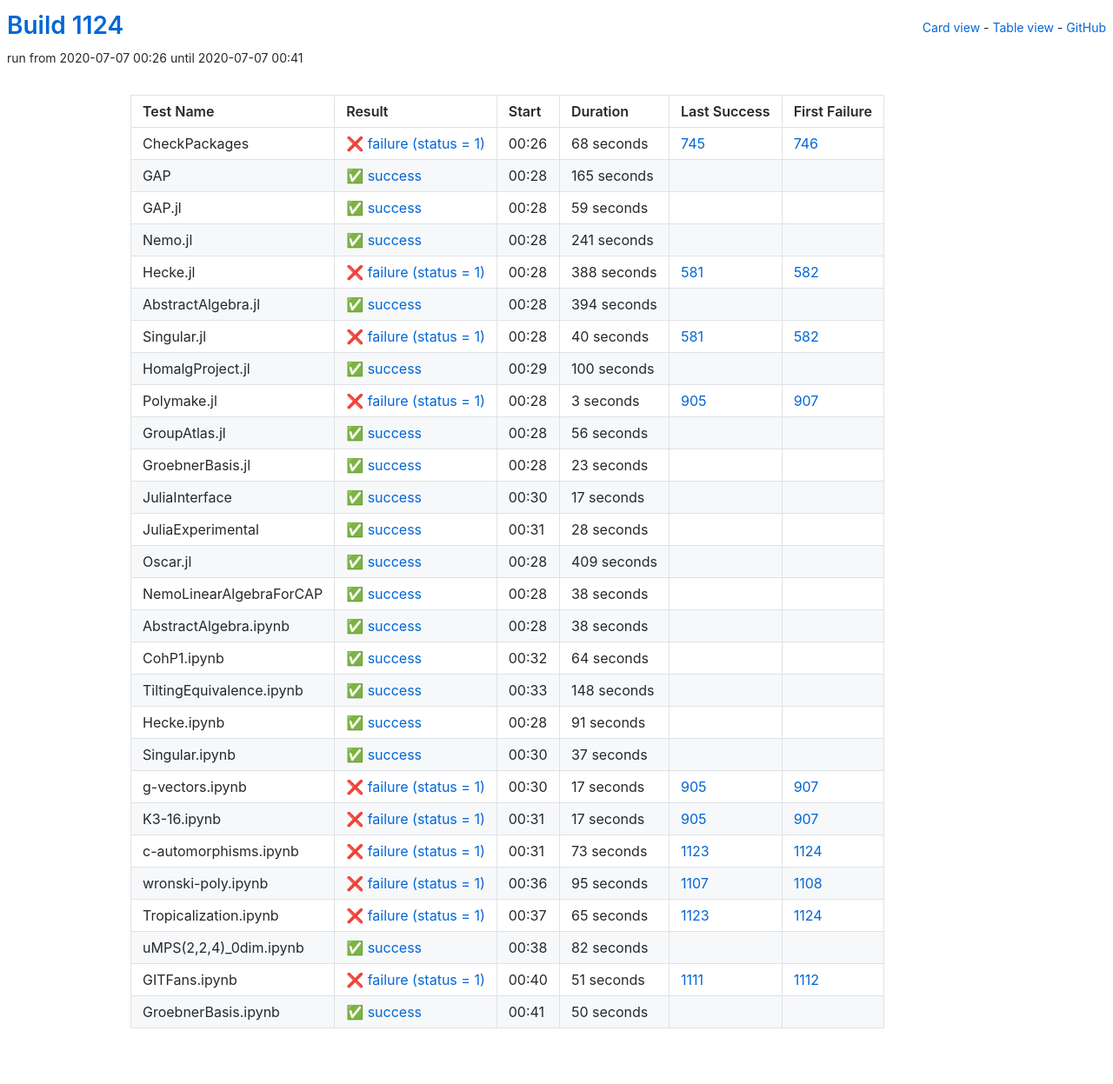
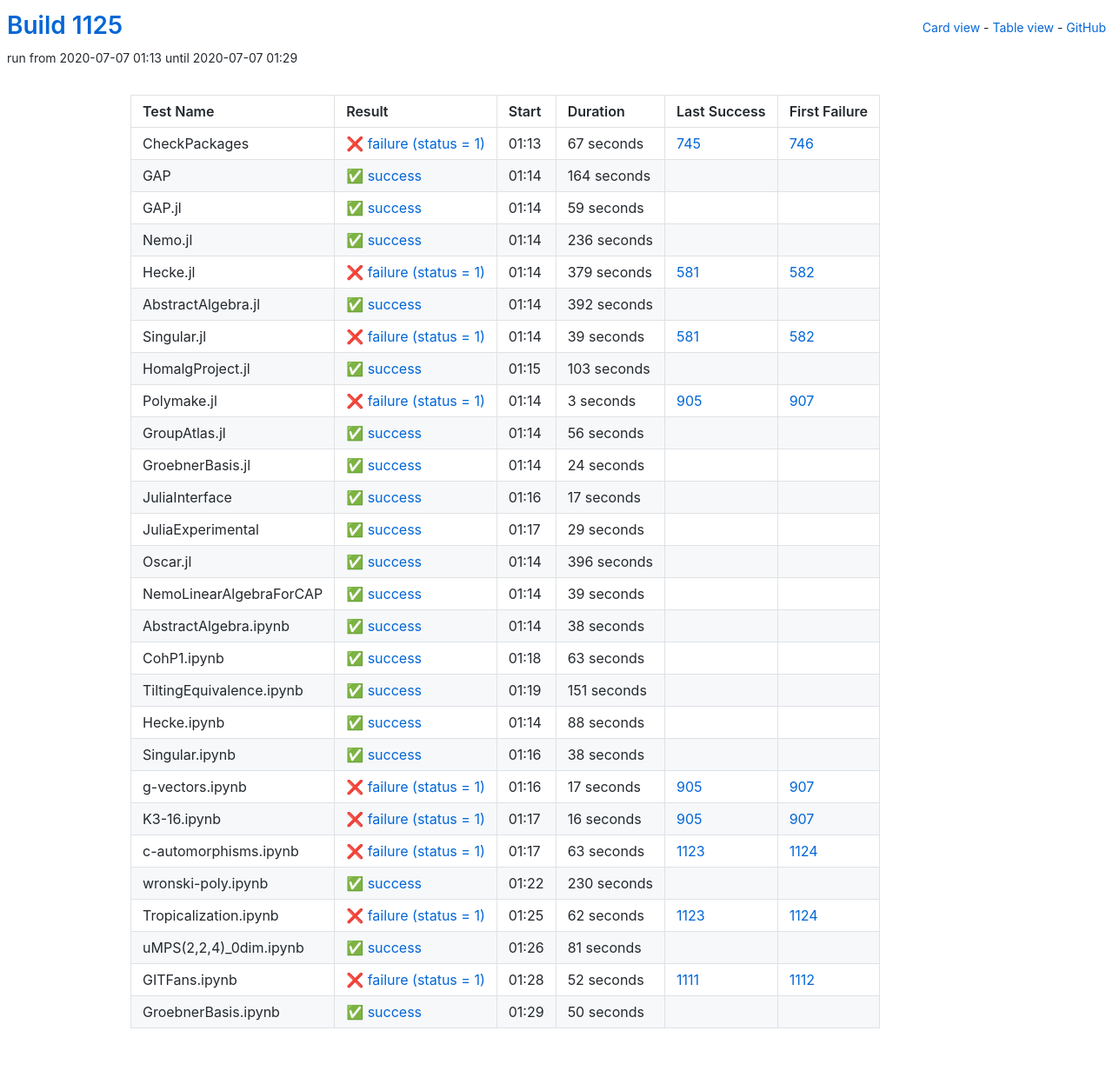
Before and after one commit to oscar-system/oscar-ci-status-1.4, a Jekyll site: the page built from table.html, in a window 1280 px wide. Shown: the whole page at 87% size. Built offline with Jekyll 4.4.1, drawn with Linux system fonts in a browser that asks for light colours.

Commit message:
Build #1125

```diff
--- a/_data/ci.yml
+++ b/_data/ci.yml
@@ -1,6 +1,6 @@
 ---
-build: 1124
-build_url: https://oscarci.mathematik.uni-kl.de/job/oscar-julia-1.4/1124/
+build: 1125
+build_url: https://oscarci.mathematik.uni-kl.de/job/oscar-julia-1.4/1125/
 job: oscar-julia-1.4
 organization: oscar-system
 repo: oscar-ci-status-1.4
@@ -8,32 +8,32 @@ repourl: https://github.com/oscar-system/oscar-ci-status-1.4
 tests:
 - name: CheckPackages
   id: checkpackages
-  log: https://oscarci.mathematik.uni-kl.de/job/oscar-julia-1.4/1124/artifact/logs/build-1124/CheckPackages.log
-  start: 2020-07-07 00:26
+  log: https://oscarci.mathematik.uni-kl.de/job/oscar-julia-1.4/1125/artifact/logs/build-1125/CheckPackages.log
+  start: 2020-07-07 01:13
   success: false
   exitcode: 1
   status: failure
-  duration: 68
+  duration: 67
   last_success: 745
   last_success_url: https://oscarci.mathematik.uni-kl.de/job/oscar-julia-1.4/745/
   first_failure: 746
   first_failure_url: https://oscarci.mathematik.uni-kl.de/job/oscar-julia-1.4/746/
 - name: GAP
   id: gap
-  log: https://oscarci.mathematik.uni-kl.de/job/oscar-julia-1.4/1124/artifact/logs/build-1124/GAP.log
-  start: 2020-07-07 00:28
+  log: https://oscarci.mathematik.uni-kl.de/job/oscar-julia-1.4/1125/artifact/logs/build-1125/GAP.log
+  start: 2020-07-07 01:14
   success: true
   exitcode: 0
   status: success
-  duration: 165
+  duration: 164
   last_success: false
   last_success_url:
   first_failure: false
   first_failure_url:
 - name: GAP.jl
   id: gap-jl
-  log: https://oscarci.mathematik.uni-kl.de/job/oscar-julia-1.4/1124/artifact/logs/build-1124/GAP.jl.log
-  start: 2020-07-07 00:28
+  log: https://oscarci.mathematik.uni-kl.de/job/oscar-julia-1.4/1125/artifact/logs/build-1125/GAP.jl.log
+  start: 2020-07-07 01:14
   success: true
   exitcode: 0
   status: success
@@ -44,68 +44,68 @@ tests:
   first_failure_url:
 - name: Nemo.jl
   id: nemo-jl
-  log: https://oscarci.mathematik.uni-kl.de/job/oscar-julia-1.4/1124/artifact/logs/build-1124/Nemo.jl.log
-  start: 2020-07-07 00:28
+  log: https://oscarci.mathematik.uni-kl.de/job/oscar-julia-1.4/1125/artifact/logs/build-1125/Nemo.jl.log
+  start: 2020-07-07 01:14
   success: true
   exitcode: 0
   status: success
-  duration: 241
+  duration: 236
   last_success: false
   last_success_url:
   first_failure: false
   first_failure_url:
 - name: Hecke.jl
   id: hecke-jl
-  log: https://oscarci.mathematik.uni-kl.de/job/oscar-julia-1.4/1124/artifact/logs/build-1124/Hecke.jl.log
-  start: 2020-07-07 00:28
+  log: https://oscarci.mathematik.uni-kl.de/job/oscar-julia-1.4/1125/artifact/logs/build-1125/Hecke.jl.log
+  start: 2020-07-07 01:14
   success: false
   exitcode: 1
   status: failure
-  duration: 388
+  duration: 379
   last_success: 581
   last_success_url: https://oscarci.mathematik.uni-kl.de/job/oscar-julia-1.4/581/
   first_failure: 582
   first_failure_url: https://oscarci.mathematik.uni-kl.de/job/oscar-julia-1.4/582/
 - name: AbstractAlgebra.jl
   id: abstractalgebra-jl
-  log: https://oscarci.mathematik.uni-kl.de/job/oscar-julia-1.4/1124/artifact/logs/build-1124/AbstractAlgebra.jl.log
-  start: 2020-07-07 00:28
+  log: https://oscarci.mathematik.uni-kl.de/job/oscar-julia-1.4/1125/artifact/logs/build-1125/AbstractAlgebra.jl.log
+  start: 2020-07-07 01:14
   success: true
   exitcode: 0
   status: success
-  duration: 394
+  duration: 392
   last_success: false
   last_success_url:
   first_failure: false
   first_failure_url:
 - name: Singular.jl
   id: singular-jl
-  log: https://oscarci.mathematik.uni-kl.de/job/oscar-julia-1.4/1124/artifact/logs/build-1124/Singular.jl.log
-  start: 2020-07-07 00:28
+  log: https://oscarci.mathematik.uni-kl.de/job/oscar-julia-1.4/1125/artifact/logs/build-1125/Singular.jl.log
+  start: 2020-07-07 01:14
   success: false
   exitcode: 1
   status: failure
-  duration: 40
+  duration: 39
   last_success: 581
   last_success_url: https://oscarci.mathematik.uni-kl.de/job/oscar-julia-1.4/581/
   first_failure: 582
   first_failure_url: https://oscarci.mathematik.uni-kl.de/job/oscar-julia-1.4/582/
 - name: HomalgProject.jl
   id: homalgproject-jl
-  log: https://oscarci.mathematik.uni-kl.de/job/oscar-julia-1.4/1124/artifact/logs/build-1124/HomalgProject.jl.log
-  start: 2020-07-07 00:29
+  log: https://oscarci.mathematik.uni-kl.de/job/oscar-julia-1.4/1125/artifact/logs/build-1125/HomalgProject.jl.log
+  start: 2020-07-07 01:15
   success: true
   exitcode: 0
   status: success
-  duration: 100
+  duration: 103
   last_success: false
   last_success_url:
   first_failure: false
   first_failure_url:
 - name: Polymake.jl
   id: polymake-jl
-  log: https://oscarci.mathematik.uni-kl.de/job/oscar-julia-1.4/1124/artifact/logs/build-1124/Polymake.jl.log
-  start: 2020-07-07 00:28
+  log: https://oscarci.mathematik.uni-kl.de/job/oscar-julia-1.4/1125/artifact/logs/build-1125/Polymake.jl.log
+  start: 2020-07-07 01:14
   success: false
   exitcode: 1
   status: failure
@@ -116,8 +116,8 @@ tests:
   first_failure_url: https://oscarci.mathematik.uni-kl.de/job/oscar-julia-1.4/907/
 - name: GroupAtlas.jl
   id: groupatlas-jl
-  log: https://oscarci.mathematik.uni-kl.de/job/oscar-julia-1.4/1124/artifact/logs/build-1124/GroupAtlas.jl.log
-  start: 2020-07-07 00:28
+  log: https://oscarci.mathematik.uni-kl.de/job/oscar-julia-1.4/1125/artifact/logs/build-1125/GroupAtlas.jl.log
+  start: 2020-07-07 01:14
   success: true
   exitcode: 0
   status: success
@@ -128,20 +128,20 @@ tests:
   first_failure_url:
 - name: GroebnerBasis.jl
   id: groebnerbasis-jl
-  log: https://oscarci.mathematik.uni-kl.de/job/oscar-julia-1.4/1124/artifact/logs/build-1124/GroebnerBasis.jl.log
-  start: 2020-07-07 00:28
+  log: https://oscarci.mathematik.uni-kl.de/job/oscar-julia-1.4/1125/artifact/logs/build-1125/GroebnerBasis.jl.log
+  start: 2020-07-07 01:14
   success: true
   exitcode: 0
   status: success
-  duration: 23
+  duration: 24
   last_success: false
   last_success_url:
   first_failure: false
   first_failure_url:
 - name: JuliaInterface
   id: juliainterface
-  log: https://oscarci.mathematik.uni-kl.de/job/oscar-julia-1.4/1124/artifact/logs/build-1124/JuliaInterface.log
-  start: 2020-07-07 00:30
+  log: https://oscarci.mathematik.uni-kl.de/job/oscar-julia-1.4/1125/artifact/logs/build-1125/JuliaInterface.log
+  start: 2020-07-07 01:16
   success: true
   exitcode: 0
   status: success
@@ -152,44 +152,44 @@ tests:
   first_failure_url:
 - name: JuliaExperimental
   id: juliaexperimental
-  log: https://oscarci.mathematik.uni-kl.de/job/oscar-julia-1.4/1124/artifact/logs/build-1124/JuliaExperimental.log
-  start: 2020-07-07 00:31
+  log: https://oscarci.mathematik.uni-kl.de/job/oscar-julia-1.4/1125/artifact/logs/build-1125/JuliaExperimental.log
+  start: 2020-07-07 01:17
   success: true
   exitcode: 0
   status: success
-  duration: 28
+  duration: 29
   last_success: false
   last_success_url:
   first_failure: false
   first_failure_url:
 - name: Oscar.jl
   id: oscar-jl
-  log: https://oscarci.mathematik.uni-kl.de/job/oscar-julia-1.4/1124/artifact/logs/build-1124/Oscar.jl.log
-  start: 2020-07-07 00:28
+  log: https://oscarci.mathematik.uni-kl.de/job/oscar-julia-1.4/1125/artifact/logs/build-1125/Oscar.jl.log
+  start: 2020-07-07 01:14
   success: true
   exitcode: 0
   status: success
-  duration: 409
+  duration: 396
   last_success: false
   last_success_url:
   first_failure: false
   first_failure_url:
 - name: NemoLinearAlgebraForCAP
   id: nemolinearalgebraforcap
-  log: https://oscarci.mathematik.uni-kl.de/job/oscar-julia-1.4/1124/artifact/logs/build-1124/NemoLinearAlgebraForCAP.log
-  start: 2020-07-07 00:28
+  log: https://oscarci.mathematik.uni-kl.de/job/oscar-julia-1.4/1125/artifact/logs/build-1125/NemoLinearAlgebraForCAP.log
+  start: 2020-07-07 01:14
   success: true
   exitcode: 0
   status: success
-  duration: 38
+  duration: 39
   last_success: false
   last_success_url:
   first_failure: false
   first_failure_url:
 - name: AbstractAlgebra.ipynb
   id: abstractalgebra-ipynb
-  log: https://oscarci.mathematik.uni-kl.de/job/oscar-julia-1.4/1124/artifact/logs/build-1124/AbstractAlgebra.ipynb.log
-  start: 2020-07-07 00:28
+  log: https://oscarci.mathematik.uni-kl.de/job/oscar-julia-1.4/1125/artifact/logs/build-1125/AbstractAlgebra.ipynb.log
+  start: 2020-07-07 01:14
   success: true
   exitcode: 0
   status: success
@@ -200,56 +200,56 @@ tests:
   first_failure_url:
 - name: CohP1.ipynb
   id: cohp1-ipynb
-  log: https://oscarci.mathematik.uni-kl.de/job/oscar-julia-1.4/1124/artifact/logs/build-1124/CohP1.ipynb.log
-  start: 2020-07-07 00:32
+  log: https://oscarci.mathematik.uni-kl.de/job/oscar-julia-1.4/1125/artifact/logs/build-1125/CohP1.ipynb.log
+  start: 2020-07-07 01:18
   success: true
   exitcode: 0
   status: success
-  duration: 64
+  duration: 63
   last_success: false
   last_success_url:
   first_failure: false
   first_failure_url:
 - name: TiltingEquivalence.ipynb
   id: tiltingequivalence-ipynb
-  log: https://oscarci.mathematik.uni-kl.de/job/oscar-julia-1.4/1124/artifact/logs/build-1124/TiltingEquivalence.ipynb.log
-  start: 2020-07-07 00:33
+  log: https://oscarci.mathematik.uni-kl.de/job/oscar-julia-1.4/1125/artifact/logs/build-1125/TiltingEquivalence.ipynb.log
+  start: 2020-07-07 01:19
   success: true
   exitcode: 0
   status: success
-  duration: 148
+  duration: 151
   last_success: false
   last_success_url:
   first_failure: false
   first_failure_url:
 - name: Hecke.ipynb
   id: hecke-ipynb
-  log: https://oscarci.mathematik.uni-kl.de/job/oscar-julia-1.4/1124/artifact/logs/build-1124/Hecke.ipynb.log
-  start: 2020-07-07 00:28
+  log: https://oscarci.mathematik.uni-kl.de/job/oscar-julia-1.4/1125/artifact/logs/build-1125/Hecke.ipynb.log
+  start: 2020-07-07 01:14
   success: true
   exitcode: 0
   status: success
-  duration: 91
+  duration: 88
   last_success: false
   last_success_url:
   first_failure: false
   first_failure_url:
 - name: Singular.ipynb
   id: singular-ipynb
-  log: https://oscarci.mathematik.uni-kl.de/job/oscar-julia-1.4/1124/artifact/logs/build-1124/Singular.ipynb.log
-  start: 2020-07-07 00:30
+  log: https://oscarci.mathematik.uni-kl.de/job/oscar-julia-1.4/1125/artifact/logs/build-1125/Singular.ipynb.log
+  start: 2020-07-07 01:16
   success: true
   exitcode: 0
   status: success
-  duration: 37
+  duration: 38
   last_success: false
   last_success_url:
   first_failure: false
   first_failure_url:
 - name: g-vectors.ipynb
   id: g-vectors-ipynb
-  log: https://oscarci.mathematik.uni-kl.de/job/oscar-julia-1.4/1124/artifact/logs/build-1124/g-vectors.ipynb.log
-  start: 2020-07-07 00:30
+  log: https://oscarci.mathematik.uni-kl.de/job/oscar-julia-1.4/1125/artifact/logs/build-1125/g-vectors.ipynb.log
+  start: 2020-07-07 01:16
   success: false
   exitcode: 1
   status: failure
@@ -260,80 +260,80 @@ tests:
   first_failure_url: https://oscarci.mathematik.uni-kl.de/job/oscar-julia-1.4/907/
 - name: K3-16.ipynb
   id: k3-16-ipynb
-  log: https://oscarci.mathematik.uni-kl.de/job/oscar-julia-1.4/1124/artifact/logs/build-1124/K3-16.ipynb.log
-  start: 2020-07-07 00:31
+  log: https://oscarci.mathematik.uni-kl.de/job/oscar-julia-1.4/1125/artifact/logs/build-1125/K3-16.ipynb.log
+  start: 2020-07-07 01:17
   success: false
   exitcode: 1
   status: failure
-  duration: 17
+  duration: 16
   last_success: 905
   last_success_url: https://oscarci.mathematik.uni-kl.de/job/oscar-julia-1.4/905/
   first_failure: 907
   first_failure_url: https://oscarci.mathematik.uni-kl.de/job/oscar-julia-1.4/907/
 - name: c-automorphisms.ipynb
   id: c-automorphisms-ipynb
-  log: https://oscarci.mathematik.uni-kl.de/job/oscar-julia-1.4/1124/artifact/logs/build-1124/c-automorphisms.ipynb.log
-  start: 2020-07-07 00:31
+  log: https://oscarci.mathematik.uni-kl.de/job/oscar-julia-1.4/1125/artifact/logs/build-1125/c-automorphisms.ipynb.log
+  start: 2020-07-07 01:17
   success: false
   exitcode: 1
   status: failure
-  duration: 73
+  duration: 63
   last_success: 1123
   last_success_url: https://oscarci.mathematik.uni-kl.de/job/oscar-julia-1.4/1123/
   first_failure: 1124
   first_failure_url: https://oscarci.mathematik.uni-kl.de/job/oscar-julia-1.4/1124/
 - name: wronski-poly.ipynb
   id: wronski-poly-ipynb
-  log: https://oscarci.mathematik.uni-kl.de/job/oscar-julia-1.4/1124/artifact/logs/build-1124/wronski-poly.ipynb.log
-  start: 2020-07-07 00:36
+  log: https://oscarci.mathematik.uni-kl.de/job/oscar-julia-1.4/1125/artifact/logs/build-1125/wronski-poly.ipynb.log
+  start: 2020-07-07 01:22
+  success: true
+  exitcode: 0
+  status: success
+  duration: 230
+  last_success: false
+  last_success_url:
+  first_failure: false
+  first_failure_url:
+- name: Tropicalization.ipynb
+  id: tropicalization-ipynb
+  log: https://oscarci.mathematik.uni-kl.de/job/oscar-julia-1.4/1125/artifact/logs/build-1125/Tropicalization.ipynb.log
+  start: 2020-07-07 01:25
   success: false
   exitcode: 1
   status: failure
-  duration: 95
-  last_success: 1107
-  last_success_url: https://oscarci.mathematik.uni-kl.de/job/oscar-julia-1.4/1107/
-  first_failure: 1108
-  first_failure_url: https://oscarci.mathematik.uni-kl.de/job/oscar-julia-1.4/1108/
-- name: Tropicalization.ipynb
-  id: tropicalization-ipynb
-  log: https://oscarci.mathematik.uni-kl.de/job/oscar-julia-1.4/1124/artifact/logs/build-1124/Tropicalization.ipynb.log
-  start: 2020-07-07 00:37
-  success: false
-  exitcode: 1
-  status: failure
-  duration: 65
+  duration: 62
   last_success: 1123
   last_success_url: https://oscarci.mathematik.uni-kl.de/job/oscar-julia-1.4/1123/
   first_failure: 1124
   first_failure_url: https://oscarci.mathematik.uni-kl.de/job/oscar-julia-1.4/1124/
 - name: uMPS(2,2,4)_0dim.ipynb
   id: umps-2-2-4-0dim-ipynb
-  log: https://oscarci.mathematik.uni-kl.de/job/oscar-julia-1.4/1124/artifact/logs/build-1124/uMPS-2-2-4-_0dim.ipynb.log
-  start: 2020-07-07 00:38
+  log: https://oscarci.mathematik.uni-kl.de/job/oscar-julia-1.4/1125/artifact/logs/build-1125/uMPS-2-2-4-_0dim.ipynb.log
+  start: 2020-07-07 01:26
   success: true
   exitcode: 0
   status: success
-  duration: 82
+  duration: 81
   last_success: false
   last_success_url:
   first_failure: false
   first_failure_url:
 - name: GITFans.ipynb
   id: gitfans-ipynb
-  log: https://oscarci.mathematik.uni-kl.de/job/oscar-julia-1.4/1124/artifact/logs/build-1124/GITFans.ipynb.log
-  start: 2020-07-07 00:40
+  log: https://oscarci.mathematik.uni-kl.de/job/oscar-julia-1.4/1125/artifact/logs/build-1125/GITFans.ipynb.log
+  start: 2020-07-07 01:28
   success: false
   exitcode: 1
   status: failure
-  duration: 51
+  duration: 52
   last_success: 1111
   last_success_url: https://oscarci.mathematik.uni-kl.de/job/oscar-julia-1.4/1111/
   first_failure: 1112
   first_failure_url: https://oscarci.mathematik.uni-kl.de/job/oscar-julia-1.4/1112/
 - name: GroebnerBasis.ipynb
   id: groebnerbasis-ipynb
-  log: https://oscarci.mathematik.uni-kl.de/job/oscar-julia-1.4/1124/artifact/logs/build-1124/GroebnerBasis.ipynb.log
-  start: 2020-07-07 00:41
+  log: https://oscarci.mathematik.uni-kl.de/job/oscar-julia-1.4/1125/artifact/logs/build-1125/GroebnerBasis.ipynb.log
+  start: 2020-07-07 01:29
   success: true
   exitcode: 0
   status: success
```
Also changed, not shown: README.md.
